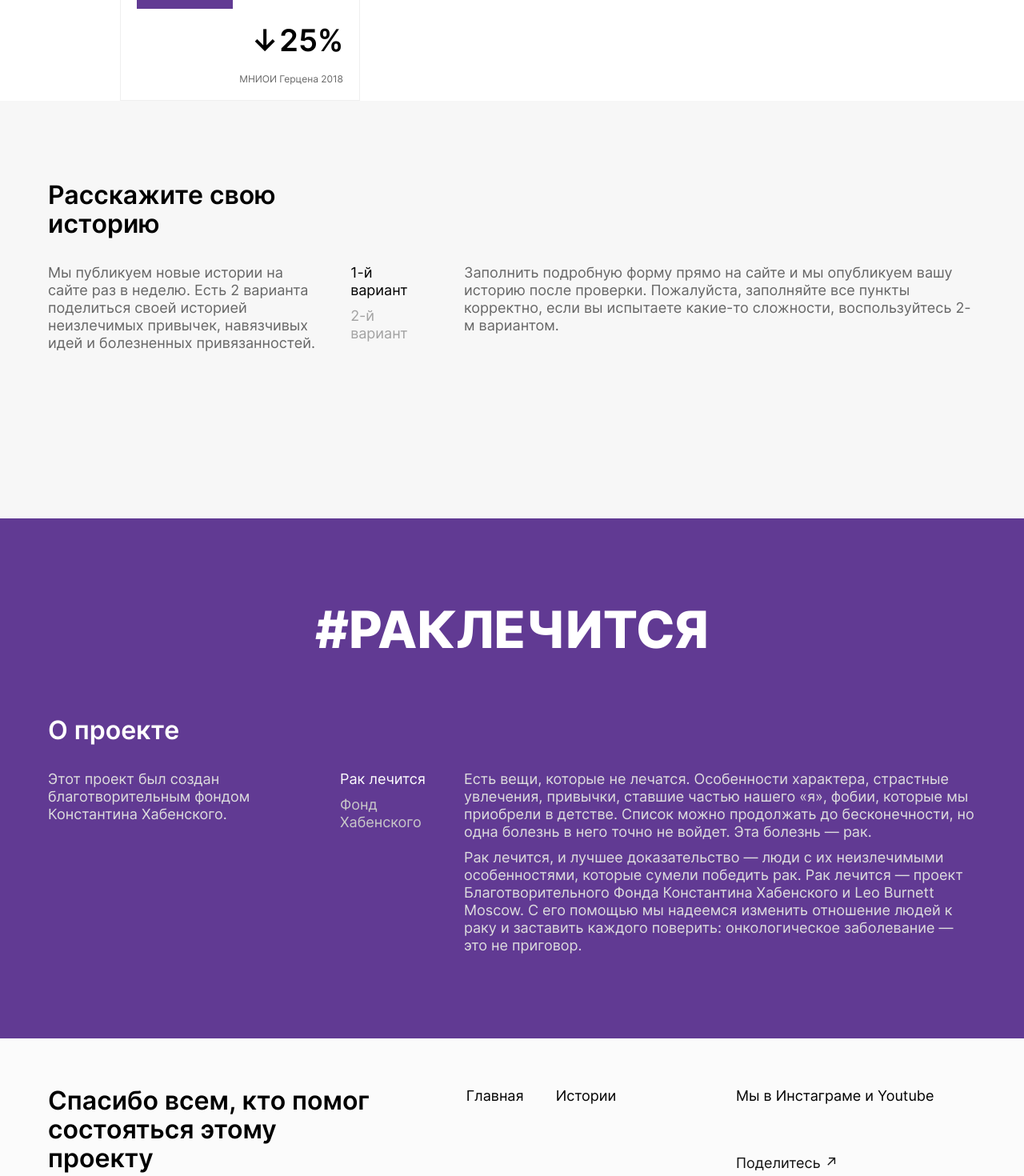
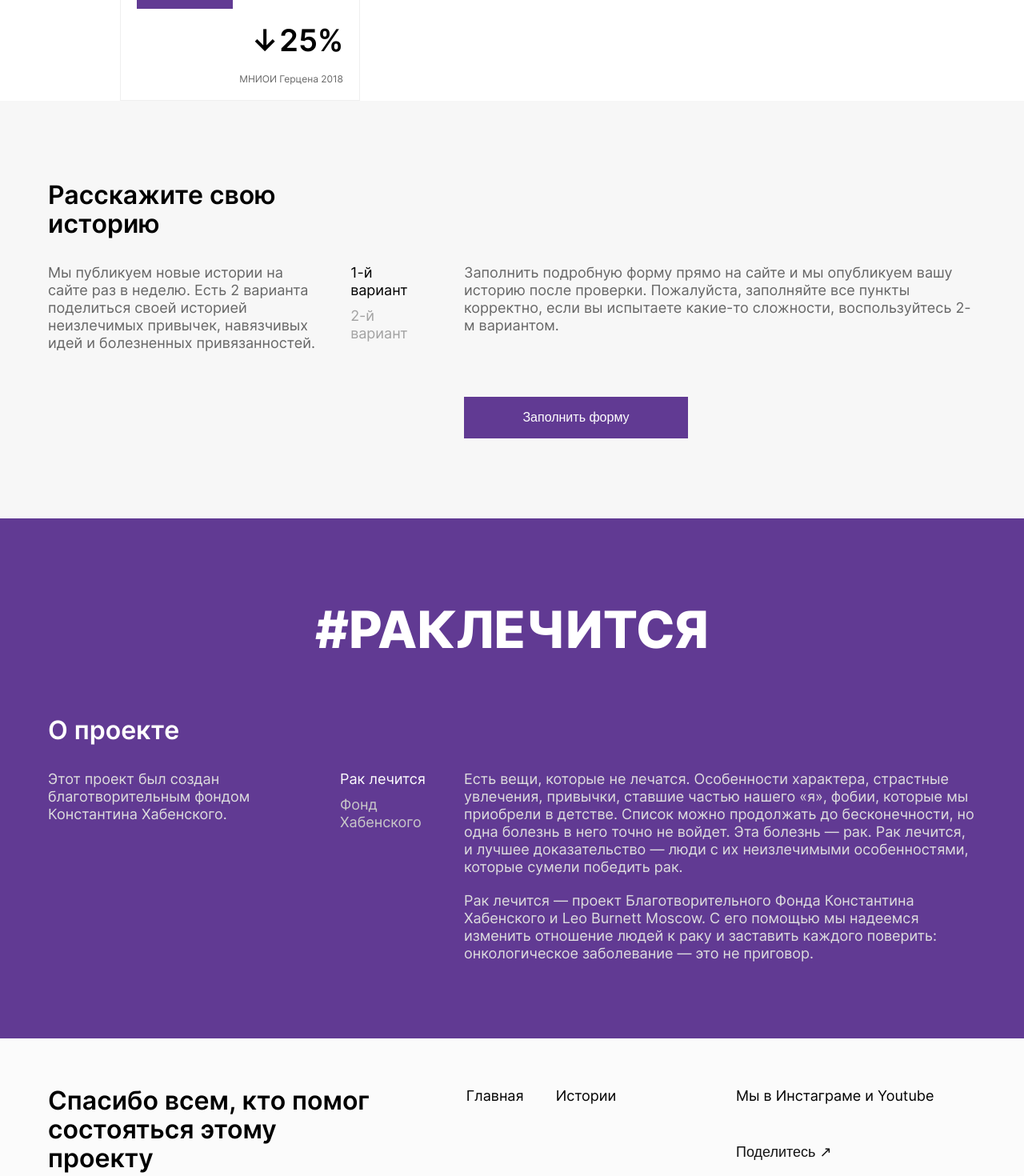
Before and after one commit to zajcevakaterina/raklechitsa, a Nuxt app: page / in a window 1280 px wide. Shown: the part 620-2090 px from the top of the page at 80% size. Built offline with nearby package versions, Linux system fonts and the light colour scheme.

Commit message:
Fix button in Footer, add button in Action, Fix text in Above and Fix Tabs

```diff
--- a/components/Above.vue
+++ b/components/Above.vue
@@ -28,9 +28,9 @@
           id: '1',
           name: 'Рак лечится',
           content:
-            'Есть вещи, которые не лечатся. Особенности характера, страстные увлечения, привычки, ставшие частью нашего «я», фобии, которые мы приобрели в детстве. Список можно продолжать до бесконечности, но одна болезнь в него точно не войдет. Эта болезнь — рак.',
+            'Есть вещи, которые не лечатся. Особенности характера, страстные увлечения, привычки, ставшие частью нашего «я», фобии, которые мы приобрели в детстве. Список можно продолжать до бесконечности, но одна болезнь в него точно не войдет. Эта болезнь — рак. Рак лечится, и лучшее доказательство — люди с их неизлечимыми особенностями, которые сумели победить рак.',
           content2:
-            'Рак лечится, и лучшее доказательство — люди с их неизлечимыми особенностями, которые сумели победить рак. Рак лечится — проект Благотворительного Фонда Константина Хабенского и Leo Burnett Moscow. С его помощью мы надеемся изменить отношение людей к раку и заставить каждого поверить: онкологическое заболевание — это не приговор.',
+            'Рак лечится — проект Благотворительного Фонда Константина Хабенского и Leo Burnett Moscow. С его помощью мы надеемся изменить отношение людей к раку и заставить каждого поверить: онкологическое заболевание — это не приговор.',
         },
         {
           id: '2',
--- a/components/CallToAction.vue
+++ b/components/CallToAction.vue
@@ -7,7 +7,11 @@
         поделиться своей историей неизлечимых привычек, навязчивых идей и
         болезненных привязанностей.
       </section-text>
-      <main-tabs :tabsData="tabs" :theme="'call-to-action'" />
+      <main-tabs :tabsData="tabs" :theme="'call-to-action'">
+        <action-button class="call-to-action__action-button"
+          >Заполнить форму</action-button
+        >
+      </main-tabs>
     </div>
   </section>
 </template>
@@ -15,12 +19,14 @@
 <script>
 import SectionTitle from '@/components/ui/SectionTitle';
 import SectionText from '@/components/ui/SectionText';
+import Button from '@/components/ui/Button';
 import Tabs from '@/components/Tabs';
 export default {
   components: {
     'section-title': SectionTitle,
     'section-text': SectionText,
     'main-tabs': Tabs,
+    'action-button': Button,
   },
   data() {
     return {
@@ -50,10 +56,15 @@
   background: #f7f7f7;
   display: flex;
   flex-direction: column;
-  padding: 100px 60px 0;
+  padding: 100px 60px 100px;
 }
 .call-to-action__content {
   display: flex;
   justify-content: space-between;
+  flex: auto;
+}
+.call-to-action__action-button {
+  margin: auto 0 0;
+  width: 280px;
 }
 </style>
--- a/components/Footer.vue
+++ b/components/Footer.vue
@@ -11,7 +11,9 @@
       </div>
       <div class="footer__social">
         <p class="footer__social-text">Мы в Инстаграме и Youtube</p>
-        <a class="footer__social_link">Поделитесь ↗</a>
+        <footer-button class="footer__social_link"
+          >Поделитесь &#8599;</footer-button
+        >
       </div>
     </div>
     <div class="footer__copyright">
@@ -26,10 +28,12 @@
 <script>
 import SectionTitle from '@/components/ui/SectionTitle';
 import Menu from '@/components/Menu';
+import Button from '@/components/ui/Button';
 export default {
   components: {
     'section-title': SectionTitle,
     'footer-menu': Menu,
+    'footer-button': Button,
   },
 };
 </script>
@@ -86,11 +90,15 @@
 }
 .footer__social_link {
   font-style: normal;
+  background-color: transparent;
   font-weight: normal;
   font-size: 18px;
   line-height: 24px;
   cursor: pointer;
+  text-align: left;
   color: #121212;
+  padding: 0;
+  outline: 0;
 }
 .footer__social_link:hover {
   opacity: 0.8;
--- a/components/Tabs.vue
+++ b/components/Tabs.vue
@@ -11,23 +11,24 @@
         {{ tab.name }}
       </li>
     </ul>
-    <div>
+    <div class="tabs__content">
       <p
-        class="tabs__content"
-        :class="`tabs__content_${theme}`"
+        class="tabs__text"
+        :class="`tabs__text_${theme}`"
         v-for="(tab, index) in tabsData"
         v-if="show === index"
         :key="index"
         v-html="tab.content"
       ></p>
       <p
-        class="tabs__content"
-        :class="`tabs__content_${theme}`"
+        class="tabs__text"
+        :class="`tabs__text_${theme}`"
         v-for="(tab, index) in tabsData"
         v-if="show === index && tab.content2"
         :key="index"
         v-html="tab.content2"
       ></p>
+      <slot></slot>
     </div>
   </div>
 </template>
@@ -84,21 +85,25 @@
   display: flex;
   flex-direction: column;
   margin-left: 40px;
+}
+.tabs__text {
+  display: flex;
+  flex-direction: column;
   width: 640px;
   font-style: normal;
   font-weight: normal;
   font-size: 18px;
   line-height: 22px;
-  margin-bottom: 10px;
+  margin-bottom: 20px;
 }
-.tabs__content:last-child {
+.tabs__text:last-child {
   margin-bottom: 0;
 }
 
-.tabs__content_call-to-action {
+.tabs__text_call-to-action {
   color: #666666;
 }
-.tabs__content_above {
+.tabs__text_above {
   color: #dedede;
 }
 </style>
```
